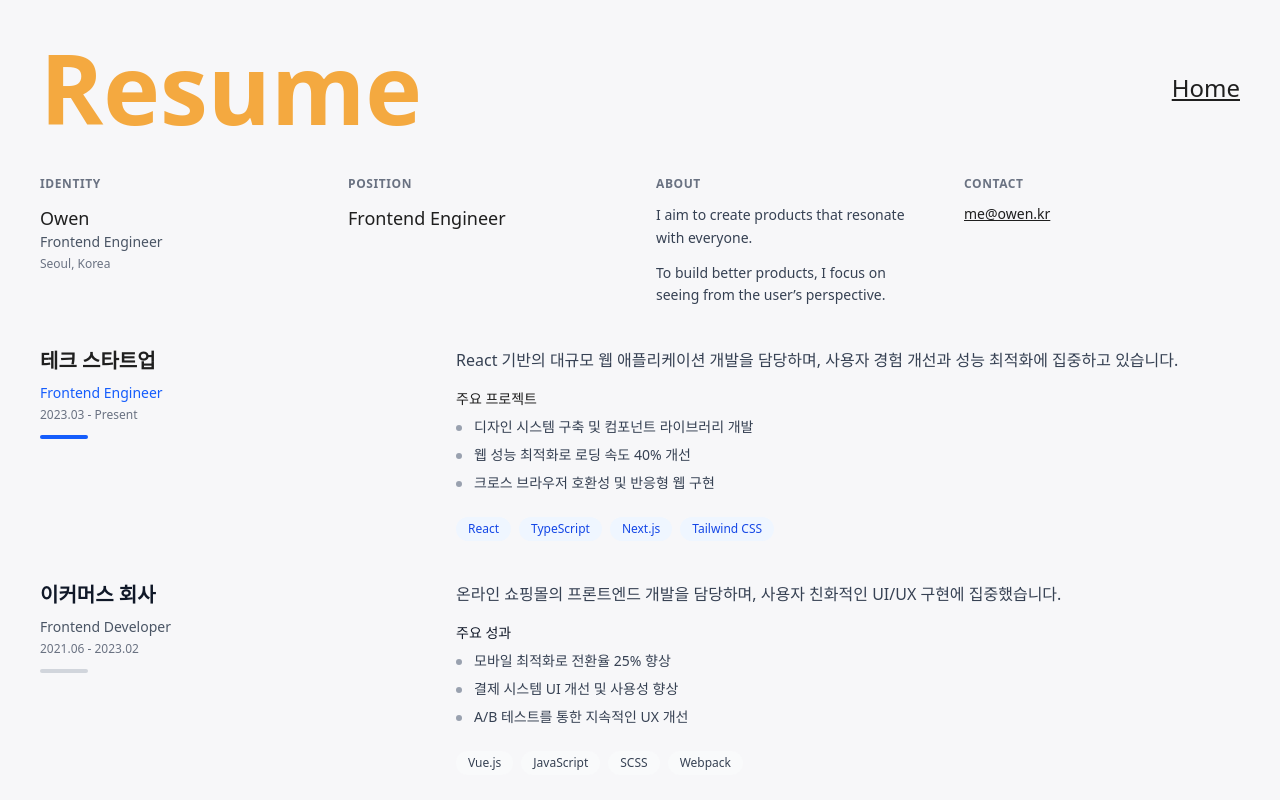
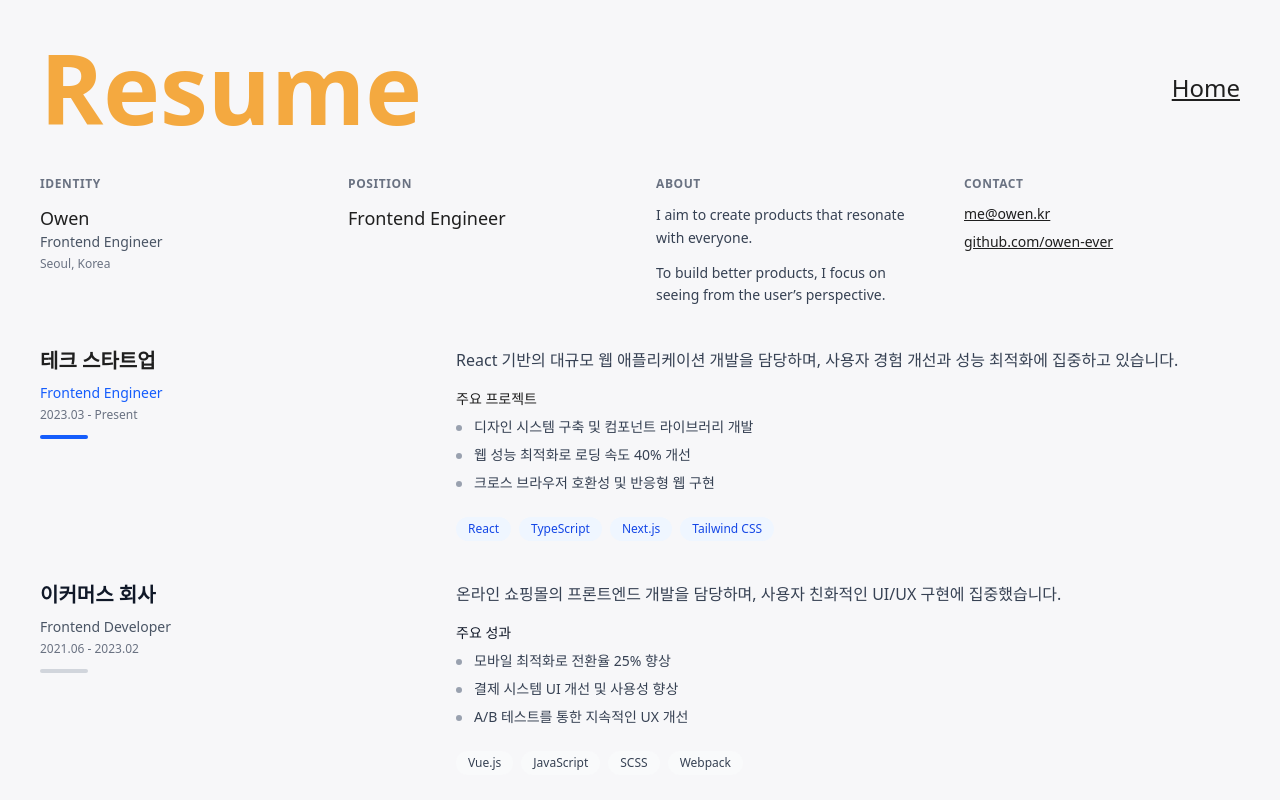
Before and after one commit to owen-ever/ever-blog, a Next.js app: page /en/resume in a window 1280 px wide. Shown: the top 800 px of the page. Built offline with nearby package versions, Linux system fonts and the light colour scheme.

Commit message:
💄 깃허브 링크 위치 수정

```diff
--- a/src/app/[locale]/page.tsx
+++ b/src/app/[locale]/page.tsx
@@ -1,8 +1,6 @@
 import { Link } from '@/i18n/navigation';
 import { useTranslations } from 'next-intl';
 import { formatLine } from '@/lib/formatter';
-
-const githubLink = 'https://github.com/owen-ever';
 
 export default function HomePage() {
   const tHome = useTranslations('HomePage');
@@ -31,9 +29,6 @@ export default function HomePage() {
             <Link className="text-colPick text-4xl font-bold underline" href="/resume">
               {tHome('resume')}
             </Link>
-            <Link className="text-colPick text-4xl font-bold underline" href={githubLink}>
-              {tHome('github')}
-            </Link>
           </div>
         </section>
       </div>
--- a/src/app/[locale]/resume/page.tsx
+++ b/src/app/[locale]/resume/page.tsx
@@ -1,6 +1,8 @@
 import { Link } from '@/i18n/navigation';
 import { formatLine } from '@/lib/formatter';
 import { useTranslations } from 'next-intl';
+
+const githubLink = 'https://github.com/owen-ever';
 
 export default function ResumePage() {
   const tHome = useTranslations('HomePage');
@@ -52,6 +54,9 @@ export default function ResumePage() {
                   href="mailto:me@owen.kr"
                   className="text-colPick hover:text-main block text-sm underline transition-colors">
                   me@owen.kr
+                </a>
+                <a href={githubLink} className="text-colPick hover:text-main block text-sm underline transition-colors">
+                  github.com/owen-ever
                 </a>
               </div>
             </div>
```
